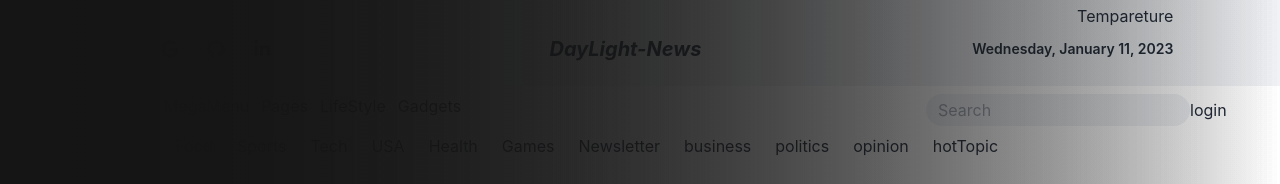
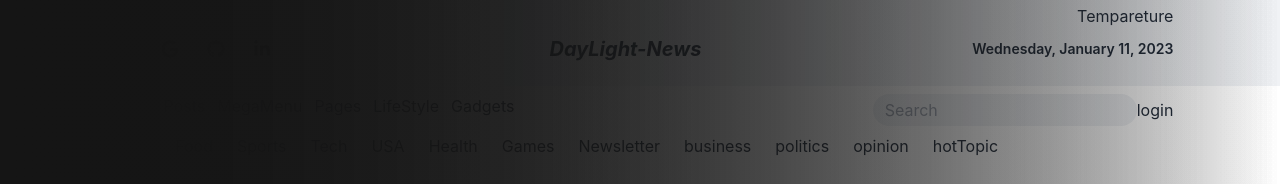
Before and after one commit to amit-sarker-00/DaylightNews, a React (Create React App) app: page / in a window 1280 px wide. Shown: the top 184 px of the page. Built offline with nearby package versions, Linux system fonts and the light colour scheme; no server answers.

Commit message:
navbar updates

```diff
--- a/src/Pages/Shared/Navbar.js
+++ b/src/Pages/Shared/Navbar.js
@@ -74,7 +74,7 @@ const Navbar = () => {
         </div>
       </section>
 
-      <section className="my-2 w-11/12 mx-auto">
+      <section className="my-2 w-5/6 mx-auto ">
         <div className="flex justify-between max-w-[1440px] mx-auto">
           <div>
             <ul className=" gap-3 hidden lg:flex">
```
